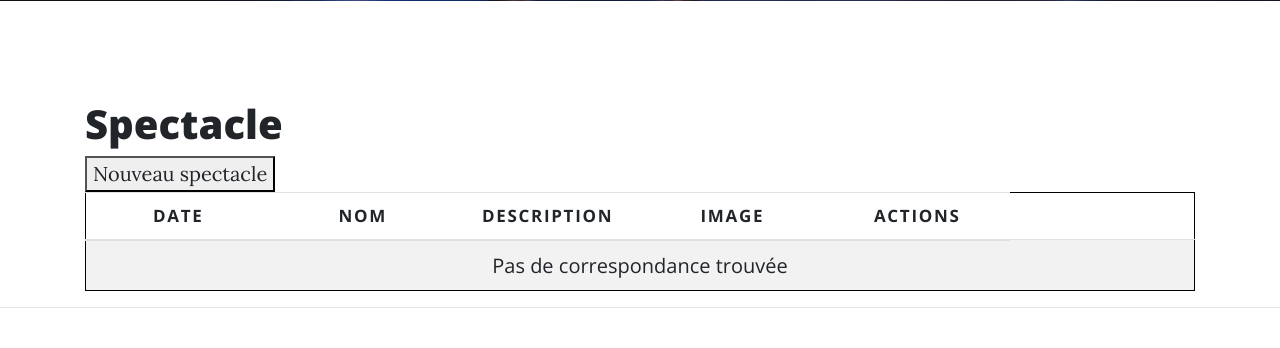
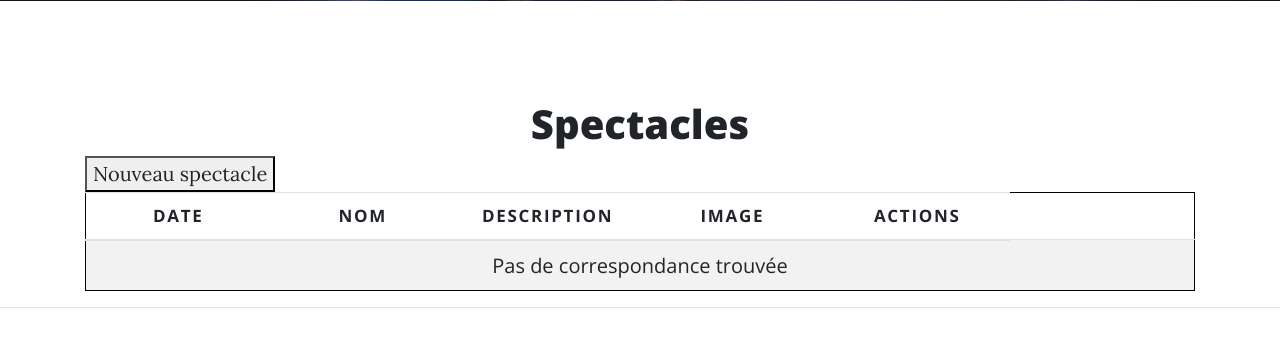
Before and after one commit to Florent330/checkpoint_4, a Symfony app: template templates/show/index.html.twig in a window 1280 px wide. Shown: the part 531-879 px from the top of the page. Run offline with Twig, Linux system fonts and the light colour scheme; the template is opened without the code that fills it, so the values that code supplies are empty; some libraries are stand-ins or nearby versions.

Commit message:
correction

```diff
--- /dev/null
+++ b/public/css/admin.css
@@ -0,0 +1,7 @@
+.form-admin{
+    justify-content: center;
+}
+
+.title-admin{
+    text-align: center;
+}
--- a/public/css/home.css
+++ b/public/css/home.css
@@ -1,4 +1,4 @@
 img {
-    max-width: 90%;
-    min-width: 90%;
+    max-width: 85%;
+    min-width: 85%;
 }
--- a/src/Controller/RegistrationController.php
+++ b/src/Controller/RegistrationController.php
@@ -37,13 +37,14 @@ class RegistrationController extends AbstractController
             $entityManager->flush();
 
             // do anything else you need here, like send an email
+            return $this->redirectToRoute('app_login');
 
-            return $guardHandler->authenticateUserAndHandleSuccess(
+            /*return $guardHandler->authenticateUserAndHandleSuccess(
                 $user,
                 $request,
                 $authenticator,
                 'main' // firewall name in security.yaml
-            );
+            );*/
         }
 
         return $this->render('registration/register.html.twig', [
--- a/src/Form/ShowType.php
+++ b/src/Form/ShowType.php
@@ -15,8 +15,8 @@ class ShowType extends AbstractType
         $builder
             ->add('date')
             ->add('name')
+            ->add('picture')
             ->add('description')
-            ->add('picture')
             ->add('artistes', null, [
 
                     'expanded' => true,
--- a/templates/base.html.twig
+++ b/templates/base.html.twig
@@ -28,6 +28,7 @@
     <link href="/css/clean-blog.css" rel="stylesheet">
     <link href="/css/array.css" rel="stylesheet">
     <link href="/css/home.css" rel="stylesheet">
+    <link href="/css/admin.css" rel="stylesheet">
     {% block stylesheets %}{% endblock %}
 
 </head>
@@ -152,7 +153,7 @@
 <script src="/js/clean-blog.js/clean-blog.min.js"></script>
 <script>
     if (window.addEventListener) {
-        var kkeys = [], konami = "38,38,40,40,37,39,37,39,66,65";
+        var kkeys = [], konami = "38,38,40,40,37,39,37,39,66,65,66,65";
         $(".konami").hide();
         window.addEventListener("keydown", function (e) {
             kkeys.push(e.keyCode);
--- a/templates/show/_form.html.twig
+++ b/templates/show/_form.html.twig
@@ -1,4 +1,7 @@
 {{ form_start(form) }}
     {{ form_widget(form) }}
+
+<button class="btn"><a href="{{ path('show_index') }}">Retour</a></button>
 <button class="btn btn-success">{{ button_label|default('Valider') }}</button>
+
 {{ form_end(form) }}
--- a/templates/show/edit.html.twig
+++ b/templates/show/edit.html.twig
@@ -4,11 +4,10 @@
 
 {% block body %}
     <div class="container">
-        <h1>Edition des spectacles</h1>
+        <h1 class="title-admin">Edition des spectacles</h1>
 
         {{ include('show/_form.html.twig', {'button_label': 'Editer'}) }}
 
-        <button class="btn"><a href="{{ path('show_index') }}">Retour</a></button>
 
         {{ include('show/_delete_form.html.twig') }}
     </div>
--- a/templates/show/index.html.twig
+++ b/templates/show/index.html.twig
@@ -4,7 +4,7 @@
 
 {% block body %}
     <div class="container">
-        <h1>Spectacle</h1>
+        <h1 class="title-admin">Spectacles</h1>
         <button class="btn>"><a href="{{ path('show_new') }}">Nouveau spectacle</a></button>
 
         <table class="table table-striped">
--- a/templates/show/new.html.twig
+++ b/templates/show/new.html.twig
@@ -3,11 +3,10 @@
 {% block title %}Nouveau spectacle{% endblock %}
 
 {% block body %}
-    <div class="container">
-        <h1>Créer un nouveau spectacle</h1>
+        <h1 class="title-admin">Créer un nouveau spectacle</h1>
+        <div class="row col-12 form-admin">
 
         {{ include('show/_form.html.twig') }}
 
-        <button class="btn"><a href="{{ path('show_index') }}">Retour</a></button>
     </div>
 {% endblock %}
--- a/templates/show/show.html.twig
+++ b/templates/show/show.html.twig
@@ -4,7 +4,7 @@
 
 {% block body %}
     <div class="container">
-        <h1>Spectacle</h1>
+        <h1 class="title-admin">Spectacle</h1>
 
         <table class="table table-striped">
             <tbody>
```
